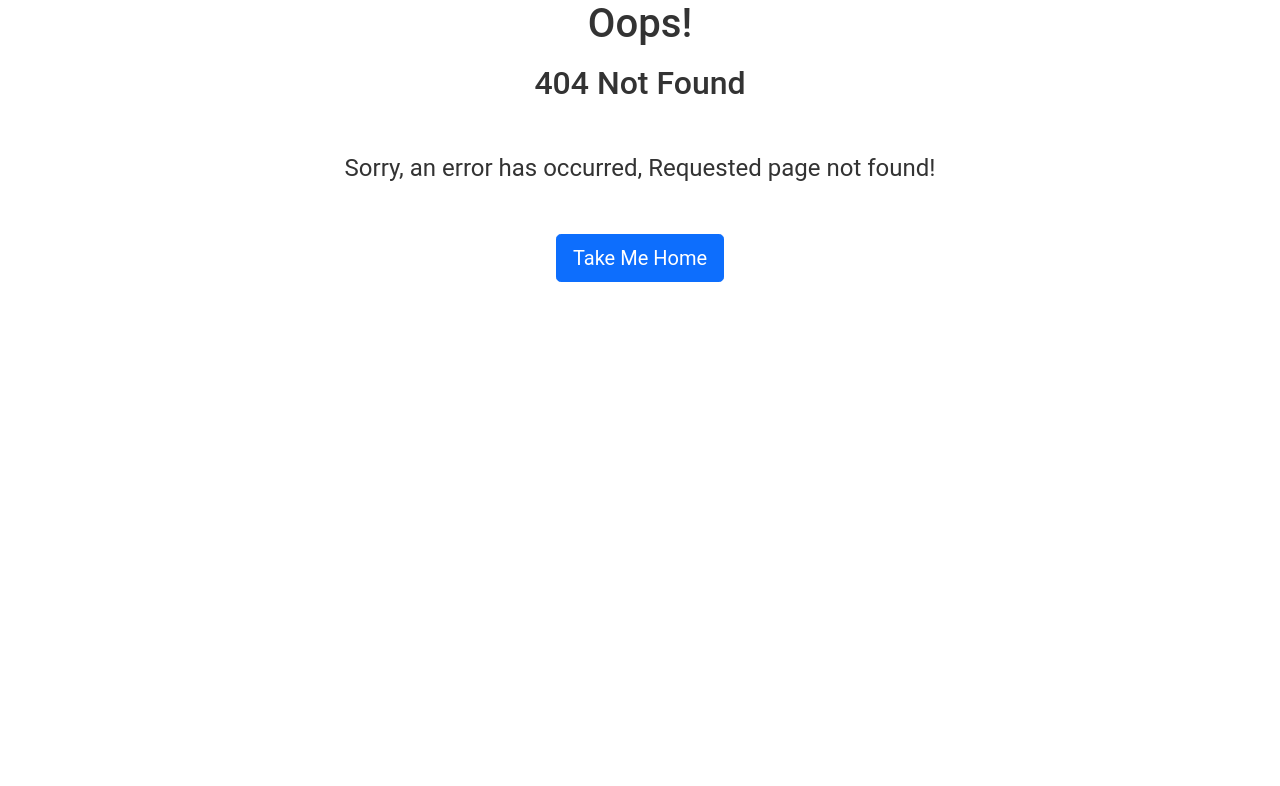
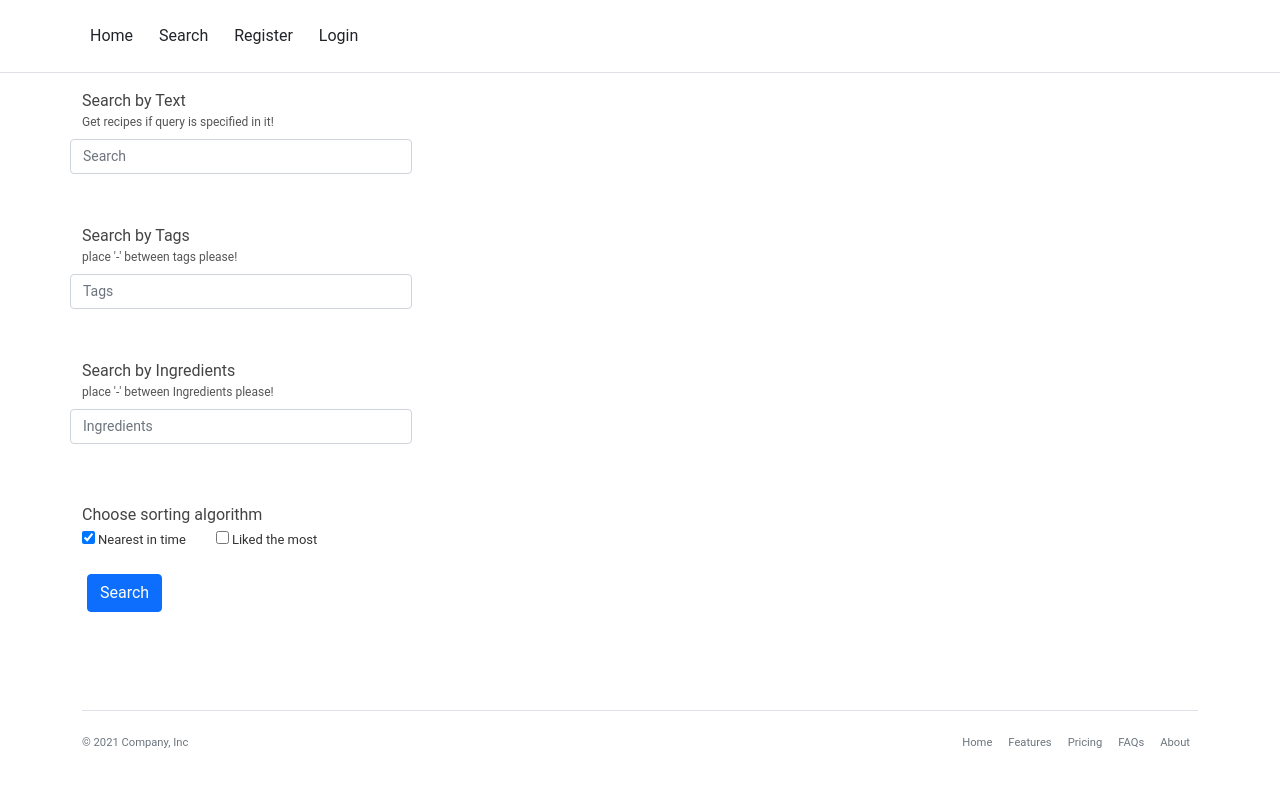
Before and after one commit to sfmqrb/web-project, a React (Create React App) app in the folder front/: page /search in a window 1280 px wide. Before the commit this address had no page. Shown: the top 786 px of the page. Built offline with nearby package versions, Linux system fonts and the light colour scheme.

Commit message:
[Front][Dev][create search box]

```diff
--- a/front/src/App.js
+++ b/front/src/App.js
@@ -14,6 +14,7 @@ import NotFound from "./components/notFound";
 import CardSet from "./components/cardSet";
 import Profile from "./components/profile";
 import MoreInfoRecipe from "./components/moreInfoRecipe";
+import SearchAdvanced from "./components/SearchAdvanced/searchAdvanced";
 
 import "bootstrap/dist/css/bootstrap.min.css";
 import "./App.css";
@@ -28,6 +29,7 @@ function App() {
           <Route exact path="/register" element={<RegisterForm />} />
           <Route exact path="/logout" element={<Logout />} />
           <Route exact path="/profile" element={<Profile />} />
+          <Route exact path="/search" element={<SearchAdvanced />} />
           <Route
             exact
             path="/new-recipe"
--- /dev/null
+++ b/front/src/components/SearchAdvanced/searchAdvanced.css
@@ -0,0 +1,27 @@
+.input-search-advanced {
+    margin-top: 50px;
+    margin-bottom: 50px;
+    width: 30%;
+    display: inline-block;
+
+}
+
+.mt--4 {
+    margin-bottom: -4%!important;
+}
+
+.font-awesome {
+    font-size: 16px;
+    color: #444
+}
+
+.font-small {
+    font-size:  12px;
+    color: #555
+}
+
+.form-check-label {
+
+    margin-right: 30px;
+    margin-left: 3px;
+}
--- /dev/null
+++ b/front/src/components/SearchAdvanced/searchAdvanced.jsx
@@ -0,0 +1,103 @@
+import React, { useState, useEffect } from "react";
+import NavBar from "../navBar";
+import Footer from "../footer";
+import TitleMellow from "../common/Titles/titleMellow";
+import "./searchAdvanced.css";
+
+const SearchAdvanced = (props) => {
+  const [searchQuery, setSearchQuery] = useState("");
+  const [tags, setTags] = useState([]);
+  const [ingredients, setIngredients] = useState([]);
+  const [sortBy, setSortBy] = useState("like"); // also by time
+
+  const handleSubmit = () => {
+    console.log(searchQuery);
+  };
+
+  return (
+    <>
+      <NavBar searchEnabled={false} />
+      <div className="container">
+        <div className="row ">
+          <span className="mt--4 font-awesome">
+            Search by Text
+            <div className="font-small">
+              Get recipes if query is specified in it!
+            </div>
+          </span>
+
+          <input
+            type="text"
+            className="form-control input-search-advanced"
+            placeholder="Search"
+            onChange={(e) => setSearchQuery(e.target.value)}
+          />
+        </div>
+
+        <div className="row">
+          <span className="mt--4 font-awesome">
+            Search by Tags
+            <div className="font-small">place '-' between tags please!</div>
+          </span>
+          <input
+            type="text"
+            className="form-control input-search-advanced"
+            placeholder="Tags"
+            onChange={(e) => setTags(e.target.value)}
+          />
+        </div>
+        <div className="row ">
+          <span className="mt--4 font-awesome">
+            Search by Ingredients
+            <div className="font-small">
+              place '-' between Ingredients please!
+            </div>
+          </span>
+          <input
+            type="text"
+            className="form-control input-search-advanced"
+            placeholder="Ingredients"
+            onChange={(e) => setIngredients(e.target.value)}
+          />
+        </div>
+        <span className="mt--4 font-awesome">Choose sorting algorithm</span>
+
+        <div style={{ fontSize: "13px" }}>
+          <input
+            type="checkbox"
+            id="likesss"
+            name="likesss"
+            checked={sortBy == "like"}
+            onChange={() => {
+              setSortBy("like");
+            }}
+          />
+          <label className="form-check-label" for="likesss">
+            Nearest in time
+          </label>
+          <input
+            type="checkbox"
+            id="timeee"
+            name="timeee"
+            checked={sortBy === "time"}
+            onChange={() => setSortBy("time")}
+          />
+          <label className="form-check-label" for="timeee">
+            Liked the most
+          </label>
+        </div>
+        <button
+          type="submit"
+          className="btn btn-primary mt-4"
+          onClick={handleSubmit}>
+          Search
+        </button>
+      </div>
+      <div style={{ bottom: "0", position: "fixed", width: "100%" }}>
+        <Footer />
+      </div>
+    </>
+  );
+};
+
+export default SearchAdvanced;
--- a/front/src/components/common/Titles/titleMellow.jsx
+++ b/front/src/components/common/Titles/titleMellow.jsx
@@ -6,7 +6,7 @@ const TitleMellow = (props) => {
         fontSize: "16px",
         margin: "0px",
         verticalAlign: "middle",
-        marginTop: "5px",
+        paddingTop: "5px",
       }}>
       {props.title}
     </p>
--- a/front/src/components/navBar.jsx
+++ b/front/src/components/navBar.jsx
@@ -20,6 +20,11 @@ const NavBar = ({ user, onChange, searchQuery, searchEnabled }) => {
             <li>
               <Link to="/" className="nav-link px-2 link-dark navlinks">
                 Home
+              </Link>
+            </li>
+            <li>
+              <Link to="/search" className="nav-link px-2 link-dark navlinks">
+                Search
               </Link>
             </li>
             {isLoggedIn ? (
@@ -82,7 +87,6 @@ const getIsLoggedInHtml = (isLoggedIn) => {
       <ul className="dropdown-menu text-small" aria-labelledby="dropdownUser1">
         <li>
           <Link className="dropdown-item" to="/new-recipe">
-            {" "}
             New recipe...
           </Link>
         </li>
@@ -96,7 +100,6 @@ const getIsLoggedInHtml = (isLoggedIn) => {
         </li>
         <li>
           <Link className="dropdown-item" to="/logout">
-            {" "}
             Sign out
           </Link>
         </li>
```
